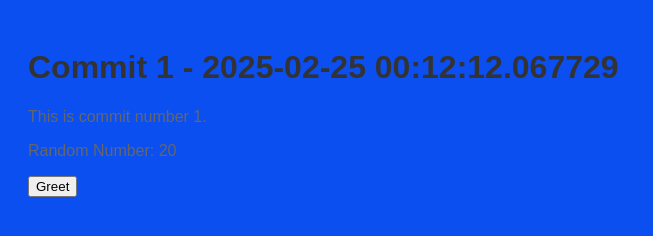
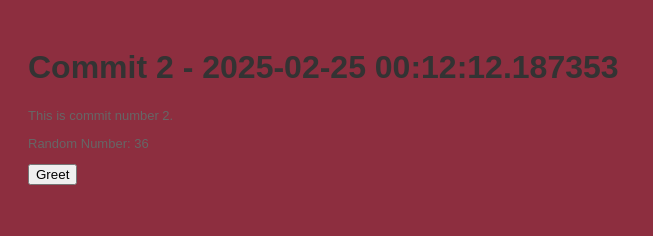
Before and after one commit to polishflits/autogen-repo-20250225001205, a plain HTML site: page index.html in a window 1280 px wide. Shown: the whole page, without its empty margins (0-653 px from the left). Drawn offline with Linux system fonts and the light colour scheme.

Commit message:
📝 Auto commit 2 with HTML, CSS, and JS

```diff
--- a/index.html
+++ b/index.html
@@ -2,13 +2,13 @@
     <!DOCTYPE html>
     <html>
     <head>
-        <title>Commit 1 - 2025-02-25 00:12:12.067729</title>
+        <title>Commit 2 - 2025-02-25 00:12:12.187353</title>
         <link rel="stylesheet" href="style.css">
     </head>
     <body>
-        <h1>Commit 1 - 2025-02-25 00:12:12.067729</h1>
-        <p>This is commit number 1.</p>
-        <p>Random Number: 20</p>
+        <h1>Commit 2 - 2025-02-25 00:12:12.187353</h1>
+        <p>This is commit number 2.</p>
+        <p>Random Number: 36</p>
         <button onclick="greet()">Greet</button>
         <script src="script.js"></script>
     </body>
--- a/script.js
+++ b/script.js
@@ -2,4 +2,4 @@
     function greet() {
         alert('Hello from commit ' + commitNumber + '!');
     }
-    var commitNumber = 1;
+    var commitNumber = 2;
--- a/style.css
+++ b/style.css
@@ -1,7 +1,7 @@
 
     body {
         font-family: Arial, sans-serif;
-        background-color: #0c4ff0;
+        background-color: #8d2e3f;
         padding: 20px;
     }
     h1 {
@@ -9,5 +9,5 @@
     }
     p {
         color: #666;
-        font-size: 16px;
+        font-size: 13px;
     }
```
